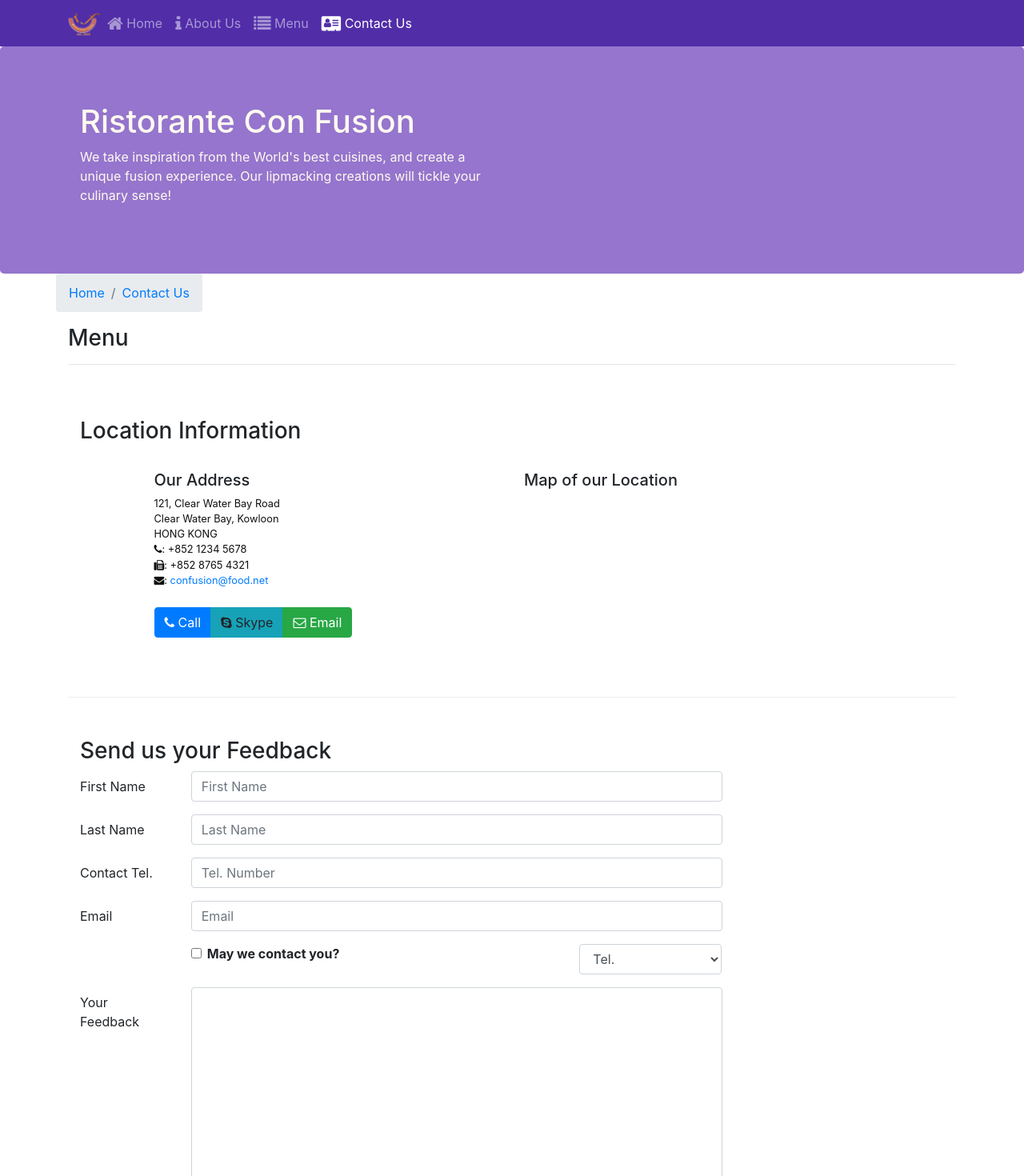
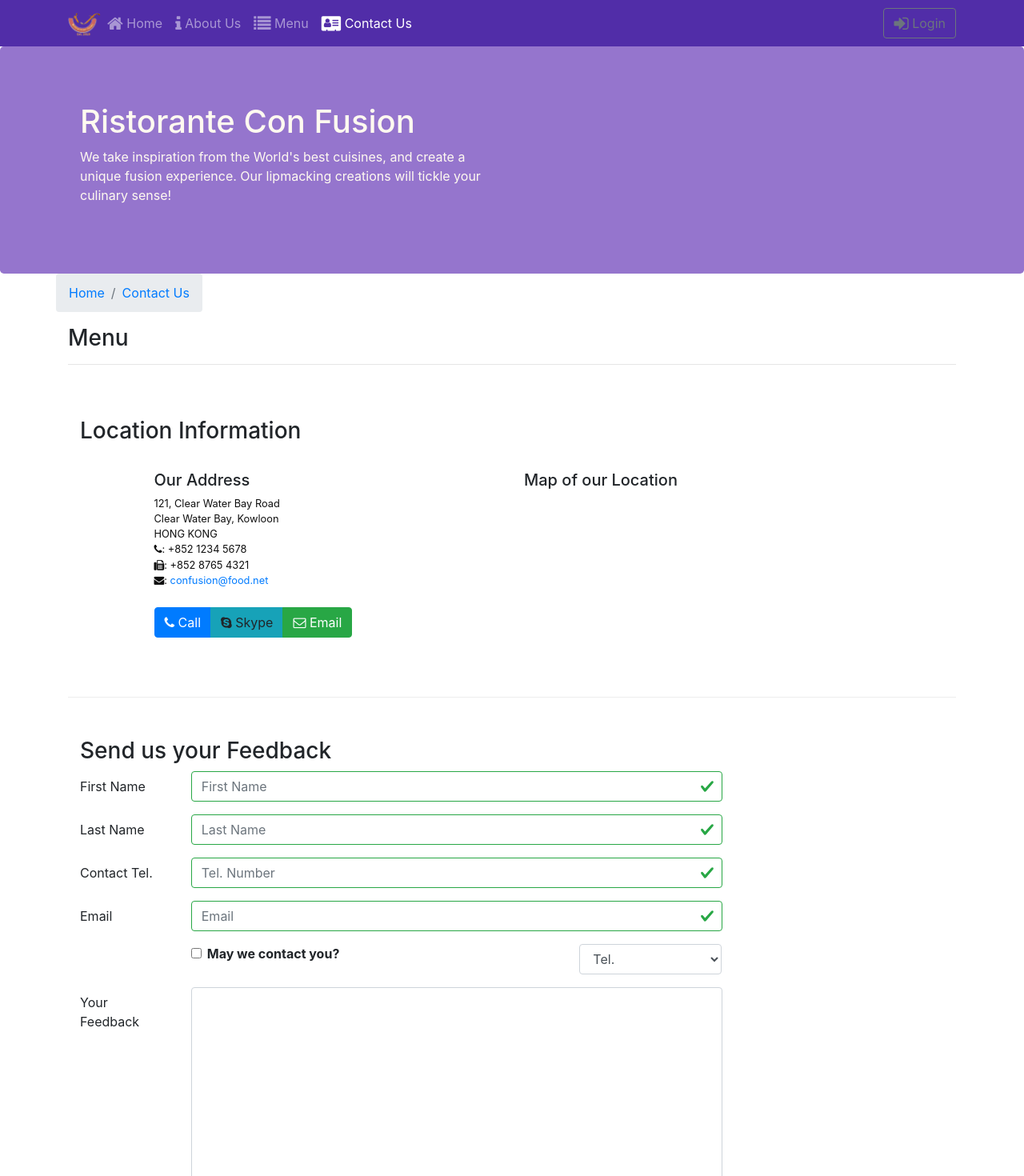
Before and after one commit to Anum-Rehman/React-Confusion, a React (Create React App) app: page /contactus in a window 1280 px wide. Shown: the top 1470 px of the page at 80% size. Built offline with nearby package versions, Linux system fonts and the light colour scheme.

Commit message:
Uncontrolled Forms

```diff
--- a/src/components/Contact.js
+++ b/src/components/Contact.js
@@ -1,5 +1,5 @@
 import React,{ Component } from 'react';
-import {Breadcrumb,BreadcrumbItem,Button,Form, FormGroup, Label, Input, Col} from 'reactstrap';
+import {Breadcrumb,BreadcrumbItem,Button,Form, FormGroup, Label, Input, Col, FormFeedback} from 'reactstrap';
 import {Link} from 'react-router-dom';
 
 class Contact extends Component{
@@ -13,11 +13,18 @@ class Contact extends Component{
             email: '',
             agree: false,
             contactType: 'Tel.',
-            message: ''
+            message: '',
+            touched: {
+                firstname: false,
+                lastname: false,
+                telnum: false,
+                email: false
+            }
         }
         //In order to make the handleSubmit method available for the form we need to bind this in the constructor
         this.handleSubmit = this.handleSubmit.bind(this);
         this.handleInputChange = this.handleInputChange.bind(this);
+        this.handleBlur = this.handleBlur.bind(this);
     }
     //It will invoked whenever any change occur in form
     handleInputChange(event){
@@ -35,7 +42,41 @@ class Contact extends Component{
         // To prevent default behavior of form which is redirect
         event.preventDefault();
     }
+    handleBlur=(field)=>(evt)=>{
+        this.setState({
+            touched: {...this.state.touched, [field]:true}
+        })
+    }
+    validate(firstname,lastname,telnum,email){
+        const errors = {
+            firstname: '',
+            lastname: '',
+            telnum: '',
+            email: ''
+        }
+        if (this.state.touched.firstname && firstname.length < 3){
+            errors.firstname = "First name should be >= 3 characters";
+        }
+        else if (this.state.touched.firstname && firstname.length > 10){
+            errors.firstname = "First name should be <= 10 characters";
+        }
+        if (this.state.touched.lastname && lastname.length < 3){
+            errors.lastname = "Last name should be >= 3 characters";
+        }
+        else if (this.state.touched.lastname  && lastname.length > 10){
+            errors.lastname = "Last name should be <= 10 characters";
+        }
+        const reg = /^\d+$/;
+        if(this.state.touched.telnum && !reg.test(telnum)){
+            errors.telnum = "Tel. Number should contain only numbers";
+        }
+        if(this.state.touched.email && email.split('').filter(x => x === '@').length !==1){
+            errors.email = "Email should contain a @";
+        }
+        return errors;
+    }
     render(){
+        const errors = this.validate(this.state.firstname,this.state.lastname, this.state.telnum, this.state.email);
     return(
         <div className="container">
             <div className="row">
@@ -83,38 +124,59 @@ class Contact extends Component{
                         <FormGroup row>
                             <Label htmlFor="firstname" md={2}>First Name</Label>
                             <Col md={10}>
-                                <Input type="text" id="firstname" name="firstname" placeholder="First Name" value={this.state.firstname} onChange={this.handleInputChange} />
+                                <Input type="text" id="firstname" name="firstname" placeholder="First Name" value={this.state.firstname} onChange={this.handleInputChange} onBlur={this.handleBlur('firstname')} valid={errors.firstname === ''} invalid={errors.firstname !== ''}/>
+                                <FormFeedback>{errors.firstname}</FormFeedback>
                             </Col>
                         </FormGroup>
                         <FormGroup row>
                             <Label htmlFor="lastname" md={2}>Last Name</Label>
                             <Col md={10}>
-                                <Input type="text" id="lastname" name="lastname" placeholder="Last Name" value={this.state.lastname} onChange={this.handleInputChange} />
+                                <Input type="text" id="lastname" name="lastname" placeholder="Last Name"
+                                value={this.state.lastname}
+                                onChange={this.handleInputChange}
+                                onBlur={this.handleBlur('lastname')}
+                                valid={errors.lastname === ''}
+                                invalid={errors.lastname !== ''}/>
+                                <FormFeedback>{errors.lastname}</FormFeedback>
                             </Col>
                         </FormGroup>
                         <FormGroup row>
                             <Label htmlFor="telnum" md={2}>Contact Tel.</Label>
                             <Col md={10}>
-                                <Input type="tel" id="telnum" name="telnum" placeholder="Tel. Number" value={this.state.telnum} onChange={this.handleInputChange} />
+                                <Input type="tel" id="telnum" name="telnum" placeholder="Tel. Number"
+                                value={this.state.telnum}
+                                onChange={this.handleInputChange}
+                                onBlur={this.handleBlur('telnum')}
+                                valid={errors.telnum === ''}
+                                invalid={errors.telnum !== ''}/>
+                                <FormFeedback>{errors.telnum}</FormFeedback>
                             </Col>
                         </FormGroup>
                         <FormGroup row>
                             <Label htmlFor="email" md={2}>Email</Label>
                             <Col md={10}>
-                                <Input type="email" id="email" name="email" placeholder="Email" value={this.state.email} onChange={this.handleInputChange} />
+                                <Input type="email" id="email" name="email" placeholder="Email"
+                                value={this.state.email}
+                                onChange={this.handleInputChange}
+                                onBlur={this.handleBlur('email')}
+                                valid={errors.email === ''}
+                                invalid={errors.email !== ''}/>
+                                <FormFeedback>{errors.email}</FormFeedback>
                             </Col>
                         </FormGroup>
                         <FormGroup row>
                             <Col md={{size: 6, offset: 2}}>
                                 <FormGroup check>
                                     <Label check>
-                                        <Input type="checkbox" name="agree" checked={this.state.agree} onChange={this.handleInputChange}/>{' '}
+                                        <Input type="checkbox" name="agree" checked={this.state.agree}
+                                        onChange={this.handleInputChange}/>{' '}
                                         <strong>May we contact you?</strong>
                                     </Label>
                                 </FormGroup>
                             </Col>
                             <Col md={{size: 3, offset: 1}}>
-                                <Input type="select" value={this.state.contactType} name="contactType" onChange={this.handleInputChange}>
+                                <Input type="select" value={this.state.contactType} name="contactType"
+                                onChange={this.handleInputChange}>
                                     <option>Tel.</option>
                                     <option>Email</option>
                                 </Input>
@@ -123,7 +185,9 @@ class Contact extends Component{
                         <FormGroup row>
                             <Label htmlFor="feedback" md={2}>Your Feedback</Label>
                             <Col md={10}>
-                                <Input type="textarea" id="message" name="message" rows="12" value={this.state.message} onChange={this.handleInputChange} />
+                                <Input type="textarea" id="message" name="message" rows="12"
+                                value={this.state.message}
+                                onChange={this.handleInputChange} />
                             </Col>
                         </FormGroup>
                         <FormGroup row>
--- a/src/components/Header.js
+++ b/src/components/Header.js
@@ -1,12 +1,29 @@
 import React, {Component} from 'react';
 import { Navbar, Jumbotron, Nav } from 'react-bootstrap';
+import {Modal, Button, ModalHeader, ModalBody, Form, FormGroup, Input, Label} from 'reactstrap';
 import {NavLink} from 'react-router-dom';
 
 class Header extends Component{
     constructor(props){
         super(props);
+        this.state = {
+            isModalOpen: false
+        }
+        this.toggleModal = this.toggleModal.bind(this);
+        this.handleLogin = this.handleLogin.bind(this);
     }
 
+    toggleModal(){
+        this.setState({
+            isModalOpen: !this.state.isModalOpen
+        })
+    }
+
+    handleLogin(event){
+        this.toggleModal();
+        alert("Username: "+ this.username.value + "Password: "+this.password.value+"Remember: "+this.remember.checked);
+        event.preventDefault();
+    }
     render(){
         return(
             // Short form of React Fragment <></> to group togther a bunch of react component or we can use <React.Fragment> as most of the browser don't understand short form
@@ -41,6 +58,13 @@ class Header extends Component{
                 </NavLink>
             </Nav.Item>
         </Nav>
+        <Nav className="ml-auto" navbar>
+            <Nav.Item>
+                <Button outline onClick={this.toggleModal}>
+                    <span className="fa fa-sign-in fa-lg"></span> Login
+                </Button>
+            </Nav.Item>
+        </Nav>
         </Navbar.Collapse>
       </div>
     </Navbar>
@@ -54,6 +78,27 @@ class Header extends Component{
             </div>
         </div>
     </Jumbotron>
+    <Modal isOpen={this.state.isModalOpen} toggle = {this.toggleModal}>
+        <ModalHeader toggle = {this.toggleModal}>Login</ModalHeader>
+        <ModalBody>
+            <Form onSubmit={this.handleLogin}>
+                <FormGroup>
+                    <Label htmlfor="username">Username</Label>
+                    <Input type="text" id="username" name="username" innerRef={(input)=>this.username = input}/>
+                </FormGroup>
+                <FormGroup>
+                    <Label htmlfor="password">Password</Label>
+                    <Input type="password" id="password" name="password" innerRef={(input)=>this.password = input}/>
+                </FormGroup>
+                <FormGroup check>
+                    <Label check>
+                        <Input type="checkbox" name="remember" innerRef={(input)=>this.remember = input}/>Remeber me
+                    </Label>
+                </FormGroup>
+                <Button type="submit" value="submit" className="bg-primary">Login</Button>
+            </Form>
+        </ModalBody>
+    </Modal>
             </React.Fragment>
         )
     }
```
